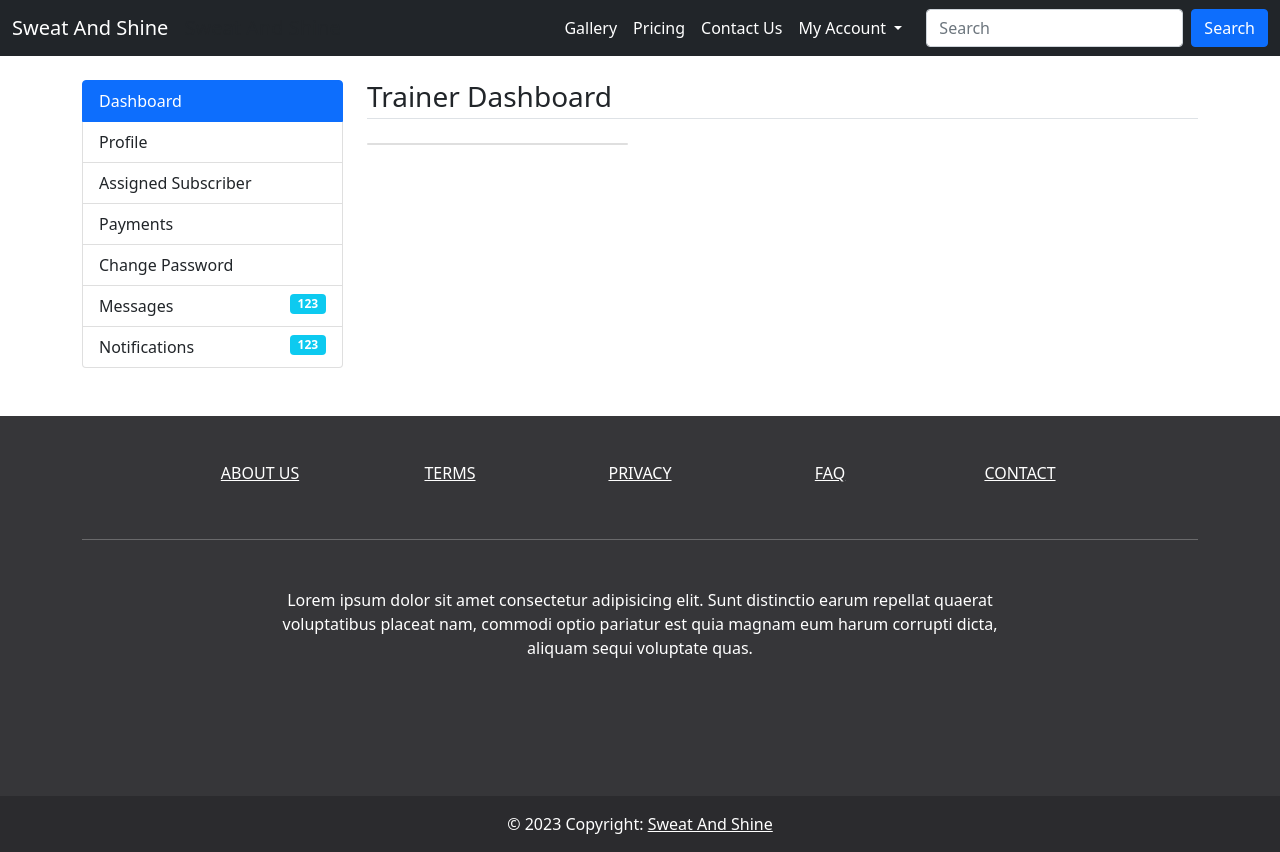
After one commit to dipenstha00/GMS, a Django app: page /trainerdashboard/ in a window 1280 px wide. The commit adds this page. Run offline with Django 4.2, Linux system fonts and the light colour scheme; some libraries are stand-ins or nearby versions.

Commit message:
Trainer Dashboard

```diff
--- a/GMS/urls.py
+++ b/GMS/urls.py
@@ -16,6 +16,7 @@ Including another URLconf
 from django.contrib import admin
 from django.urls import path, include
 from django.contrib.auth import views as auth_views
+from django.conf import settings
 
 urlpatterns = [
     path('admin/', admin.site.urls),
@@ -23,3 +24,9 @@ urlpatterns = [
     path('accounts/',include('django.contrib.auth.urls')),
     path('change-password/', auth_views.PasswordChangeView.as_view(template_name='registration/password_change.html',success_url = '/success'),name='change_password'),
 ]
+
+if settings.DEBUG:
+    import debug_toolbar
+    urlpatterns += [
+        path('__debug__/', include('debug_toolbar.urls')),
+    ]
--- a/main/admin.py
+++ b/main/admin.py
@@ -56,7 +56,7 @@ admin.site.register(models.SubscriberPlan, SubscriberPlanAdmin)
 
 class TrainerAdmin(admin.ModelAdmin):
     list_editable=('is_active',)
-    list_display=('full_name','mobile','image_tag','is_active')
+    list_display=('full_name','mobile','image_tag','salary','is_active')
 admin.site.register(models.Trainer, TrainerAdmin)
 
 class NotifyAdmin(admin.ModelAdmin):
@@ -74,3 +74,7 @@ admin.site.register(models.AssignSubscriber, AssignSubscriberAdmin)
 class AchievementAdmin(admin.ModelAdmin):
     list_display=('title','image_tag')
 admin.site.register(models.Achievement, AchievementAdmin)
+
+class TrainerSalaryAdmin(admin.ModelAdmin):
+    list_display=('trainer','amount','date_given')
+admin.site.register(models.TrainerSalary,TrainerSalaryAdmin)
--- a/main/forms.py
+++ b/main/forms.py
@@ -22,3 +22,8 @@ class TrainerLogin(forms.ModelForm):
     class Meta:
         model=models.Trainer
         fields=('username','password')
+
+class TrainerProfileForm(forms.Form):
+    class Meta:
+        model=models.Trainer
+        fields={'full_name','mobile','address','detail','image'}
--- a/main/templates/notification.html
+++ b/main/templates/notification.html
@@ -13,7 +13,7 @@
             {% include 'user/left-sidebar.html' %}
         </div>
         <div class="col-9">
-            <h3 class="mb-4 border-bottom pb-1">Notifications<span class="badge bg-danger totalunread">123</span></h3>
+            <h3 class="mb-4 border-bottom pb-1">Notifications<span class="badge bg-danger totalunread"></span></h3>
             <sapn class="ajaxRes"></sapn>
             <ul class="list-group notif-list">
 
--- a/main/templates/pricing.html
+++ b/main/templates/pricing.html
@@ -8,7 +8,7 @@
 <main>
 <div class="row row-cols-1 row-cols-md-3 mb-3 text-center">
   {% for pack in package %}
-  {{pack.total_members}}
+
   <div class="col">
     <div class="card mb-4 rounded-3 shadow-sm">
       {% if pack.title == 'Basic' %}
--- /dev/null
+++ b/main/templates/trainer/left-sidebar.html
@@ -0,0 +1,9 @@
+<ul class="list-group">
+    <a href="/trainerdashboard" class="list-group-item {% if request.path == '/trainerdashboard/' %} active {% endif %}">Dashboard</a>
+    <a href="/trainerprofile" class="list-group-item {% if request.path == '/trainerprofile/' %} active {% endif %}">Profile</a>
+    <a href="#" class="list-group-item">Assigned Subscriber</a>
+    <a href="#" class="list-group-item">Payments</a>
+    <a href="#" class="list-group-item">Change Password</a>
+    <a href="#" class="list-group-item">Messages<span class="badge bg-info float-end">123</span></a>
+    <a href="#" class="list-group-item">Notifications<span class="badge bg-info float-end">123</span></a>
+</ul>
--- /dev/null
+++ b/main/templates/trainer/trainer-dashboard.html
@@ -0,0 +1,23 @@
+{% extends 'base.html' %}
+
+
+{% block content%}
+<section class="container my-4">
+    <div class="row">
+        <div class="col-3">
+            {% include 'trainer/left-sidebar.html' %}
+        </div>
+        <div class="col-9">
+            <h3 class="mb-4 border-bottom pb-1">Trainer Dashboard</h3>
+            <div class="row">
+                <div class="col-md-4">
+                    <div class="card">
+
+                    </div>
+                </div>
+            </div>
+        </div>
+    </div>
+</section>
+
+{% endblock %}
--- a/main/templates/trainer/trainerlogin.html
+++ b/main/templates/trainer/trainerlogin.html
@@ -17,7 +17,7 @@
                 {% if msg %}
                     <p class="text-success">{{msg}}</p>
                 {% endif %}
-                <form id="contact-form" name="contact-form" action="" method="POST">
+                <form id="contact-form" name="contact-form" action="/trainerdashboard/" method="POST">
                     {% csrf_token %}
                     <table class="table table-bordered">
                         {{form.as_table}}
--- a/main/urls.py
+++ b/main/urls.py
@@ -9,18 +9,25 @@ urlpatterns = [
     path('contact/',views.contact,name='contact'),
     path('page/<int:id>',views.page_detail,name='page'),
     path('faq/',views.faq_list,name='faq'),
+    # Gallery
     path('gallery/',views.gallery,name='gallery'),
     path('gallerydetail/<int:id>',views.gallery_detail,name='gallerydetail'),
     path('accounts/signup/',views.signup, name='signup'),
     path('checkout/<int:plan_id>',views.checkout,name='checkout'),
     path('checkout_session/<int:plan_id>',views.checkout_session,name='checkout_session'),
+    # Payment
     path('pay_success',views.pay_success,name='pay_success'),
     path('pay_cancel',views.pay_cancel,name='pay_cancel'),
+    # User
     path('dashboard/',views.userdashboard,name='dashboard'),
     path('updateprofile/',views.update_profile,name='udpateprofile'),
     path('success',views.password_changed,name='success'),
-    path('trainerlogin',views.trainerlogin,name='trainerlogin'),
-    path('trainerlogout',views.trainerlogout,name='trainerlogout'),
+    # Trainer
+    path('trainerlogin/',views.trainerlogin,name='trainerlogin'),
+    path('trainerlogout/',views.trainerlogout,name='trainerlogout'),
+    path('trainerdashboard/',views.trainerdashboard,name='trainerdashboard'),
+    path('trainerprofile/',views.trainerprofile,name='trainerprofile'),
+    # Notification
     path('notify/',views.notify,name='notify'),
     path('get_notifs',views.get_notifs,name='get_notifs'),
     path('mark_read_notif',views.mark_read_notif,name='mark_read_notif'),
--- a/main/views.py
+++ b/main/views.py
@@ -156,6 +156,7 @@ def update_profile(request):
 def password_changed(request):
     return render(request,'registration/password_changed.html')
 
+# Trainer Views
 def trainerlogin(request):
     msg=None
     if request.method == 'POST':
@@ -163,7 +164,10 @@ def trainerlogin(request):
         password=request.POST['password']
         trainer=Trainer.objects.filter(username=username,password=password).count()
         if trainer > 0:
+            trainer=Trainer.objects.filter(username=username,password=password).first()
             request.session['trainerLogin']=True
+            request.session['trainerid']=trainer.id
+            print(trainer.id)
             return redirect('/trainer_dashboard')
         else:
             msg='Invalid'
@@ -174,6 +178,15 @@ def trainerlogout(request):
     del request.session['trainerLogin']
     return redirect('/trainerlogin')
 
+def trainerdashboard(request):
+    return render(request,'trainer/trainer-dashboard.html')
+
+def trainerprofile(request):
+    trainer_id=request.session['trainerid']
+    trainer=Trainer.objects.get(pk=trainer_id)
+    form=forms.TrainerProfileForm(instance=trainer)
+
+    return render(request,'trainer/trainer-profile.html',{'form':form,'trainer':trainer})
 
 def notify(request):
     data = Notify.objects.all().order_by('-id')
```
Also changed, not shown: GMS/settings.py (+8 -0 lines), main/models.py (+14 -0 lines), main/templates/trainer/trainer-profile.html (added, +28 -0 lines), main/migrations/0030_alter_achievement_options_trainer_salary.py (added), main/migrations/0031_trainersalary.py (added), main/migrations/0032_alter_trainersalary_options_trainersalary_remarks.py (added).
